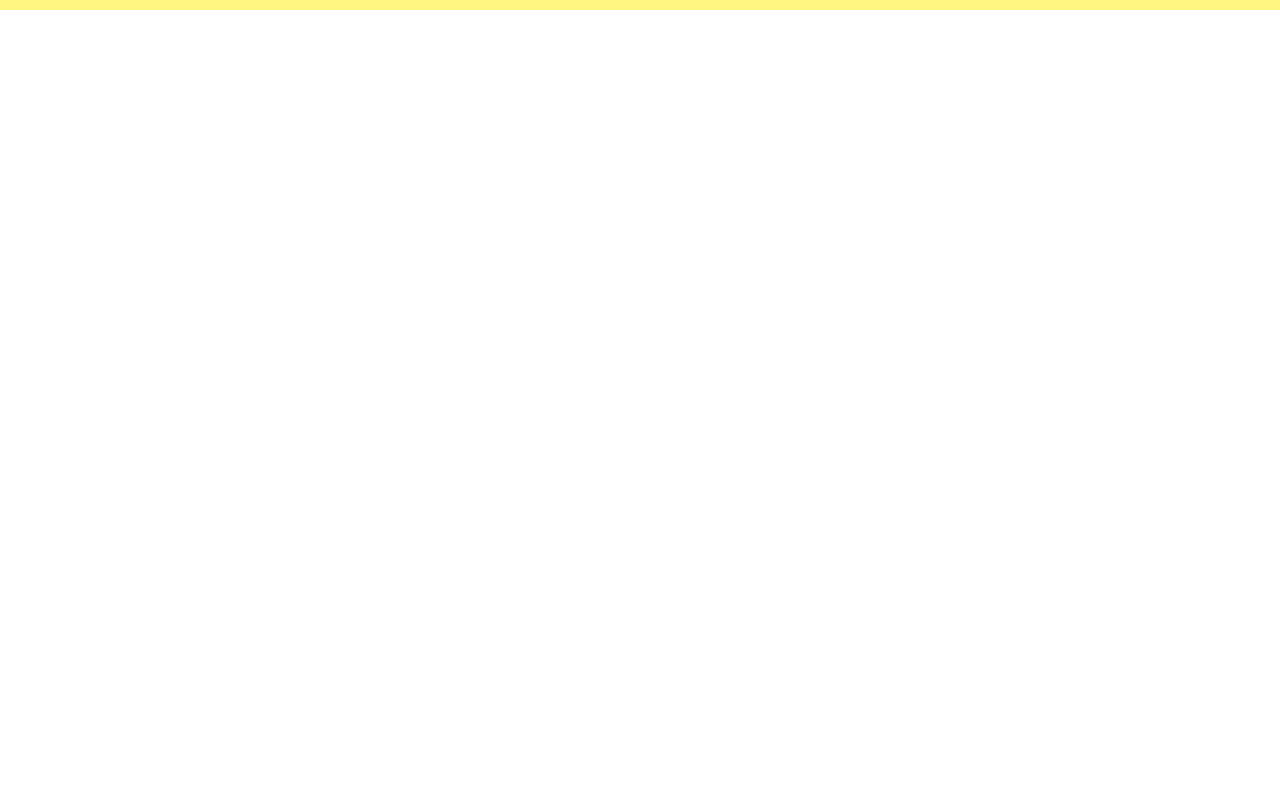
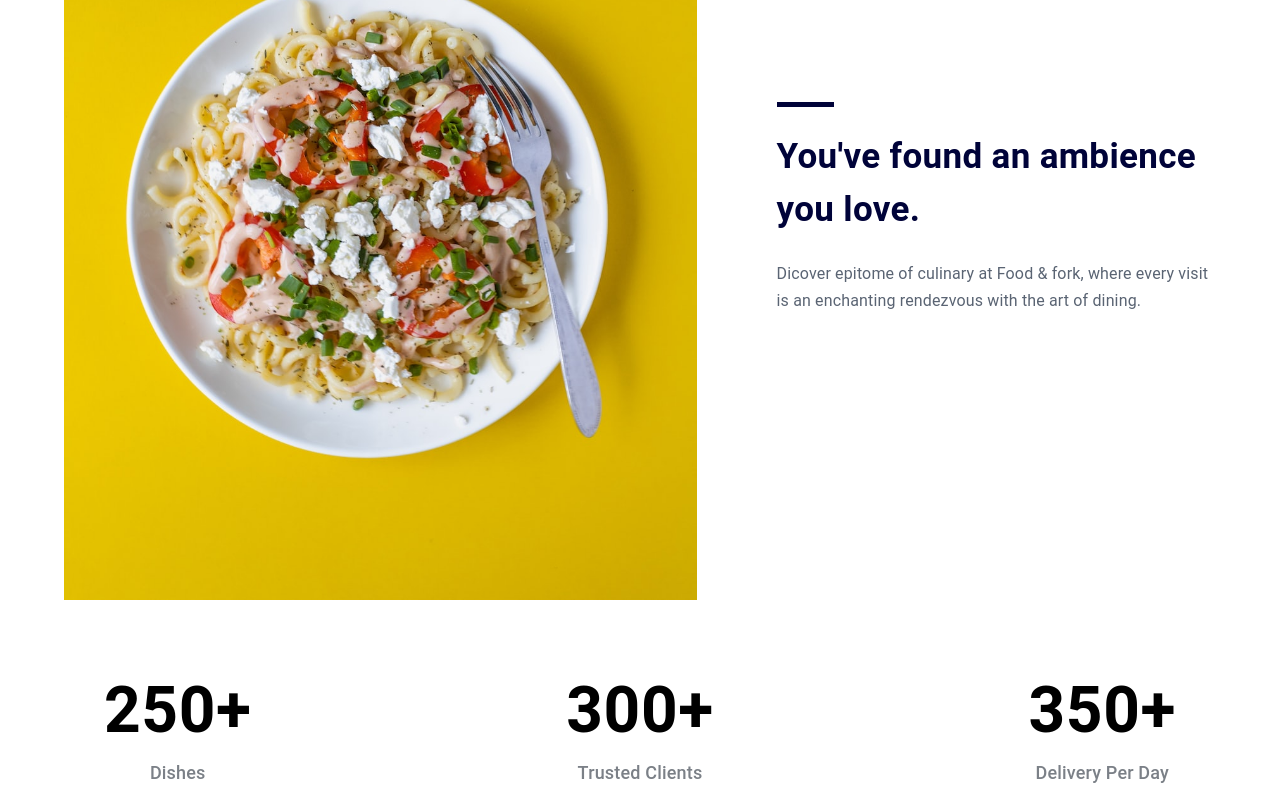
Before and after one commit to SuhailMuhammed1/Fork-Spoon-Web-App-Using-React, a React (Vite) app: page / in a window 1280 px wide. Shown: the part 2680-3480 px from the top of the page. Before the commit the page ends 2690 px from the top, so only its background shows below. Built offline with nearby package versions, Linux system fonts and the light colour scheme.

Commit message:
created Ambience page

```diff
--- a/src/App.jsx
+++ b/src/App.jsx
@@ -5,6 +5,7 @@ import Footer from './components/Footer/Footer'
 import Partner from './pages/Partner/Partner'
 import Booking from './pages/Booking/Booking'
 import Dishes from './pages/Dishes/Dishes'
+import Ambience from './pages/Ambience/Ambience'
 
 function App() {
   return (
@@ -14,6 +15,7 @@ function App() {
     <Partner/>
     <Booking/>
     <Dishes/>
+    <Ambience/>
     <Footer/>
     </>
   )
--- /dev/null
+++ b/src/pages/Ambience/Ambience.jsx
@@ -0,0 +1,125 @@
+import { Box, Container, styled, Typography } from '@mui/material'
+import React from 'react'
+import foodCard from '../../assets/img/ambience.jpg'
+
+function Ambience() {
+
+    const CustomBox = styled(Box)(({ theme }) => ({
+        display: 'flex',
+        gap: theme.spacing(10),
+        alignItems: 'center',
+        [theme.breakpoints.down('md')]: {
+            flexDirection: 'column',
+            textAlign: 'center',
+        },
+    }));
+
+    const ImgContainer = styled(Box)(({ theme }) => ({
+        width: '100%',
+        [theme.breakpoints.down('md')]: {
+            display: 'flex',
+            flexDirection: 'column',
+            alignItems: 'center',
+        },
+    }));
+
+    const LargeText = styled(Typography)(({ theme }) => ({
+        fontSize: '64px',
+        color: '#000',
+        fontWeight: '700',
+        [theme.breakpoints.down('md')]: {
+            fontSize: '32px',
+        },
+    }));
+
+    const SmallText = styled(Typography)(({ theme }) => ({
+        fontSize: '18px',
+        color: '#7B8087',
+        fontWeight: '500',
+        [theme.breakpoints.down('md')]: {
+            fontSize: '14px',
+        },
+    }));
+
+    const TextFlexBox = styled(Box)(({ theme }) => ({
+        marginTop: theme.spacing(7),
+        display: 'flex',
+        justifyContent: 'space-between',
+        padding: theme.spacing(0, 5, 0, 5),
+        [theme.breakpoints.down('sm')]: {
+            flexDirection: 'column',
+            gap: theme.spacing(5),
+        },
+    }));
+
+    const Divider = styled('div')(({ theme }) => ({
+        width: '13%',
+        height: '5px',
+        backgroundColor: '#000339',
+        [theme.breakpoints.down('md')]: {
+            marginLeft: 'auto',
+            marginRight: 'auto',
+        },
+    }));
+
+    const textFlexBox = [
+        {
+            largeText: '250+',
+            smallText: 'Dishes',
+        },
+        {
+            largeText: '300+',
+            smallText: 'Trusted Clients',
+        },
+        {
+            largeText: '350+',
+            smallText: 'Delivery Per Day',
+        },
+    ];
+
+    return (
+        <Box sx={{ py: 10 }}>
+            <Container>
+                <CustomBox>
+                    <ImgContainer>
+                        <img src={foodCard} alt="foodCard" style={{ maxWidth: '100%' }} />
+                    </ImgContainer>
+                    <Box>
+                        <Divider />
+                        <Typography sx={{
+                            fontSize: '35px',
+                            color: '#000339',
+                            fontWeight: '700',
+                            my: 3,
+                        }}>
+                            You've found an ambience you love.
+                        </Typography>
+                        <Typography sx={{
+                            fontSize: '16px',
+                            color: '#5A6473',
+                            lineHeight: '27px',
+                        }}>
+                            Dicover epitome of culinary at Food & fork, where every visit is an enchanting rendezvous with the art of dining.
+                        </Typography>
+                    </Box>
+                </CustomBox>
+                <TextFlexBox>
+                    {
+                        textFlexBox.map((item, index) => (
+                            <Box key={index} sx={{
+                                display: 'flex',
+                                flexDirection: 'column',
+                                alignItems: 'center',
+                            }}>
+                                <LargeText>{item.largeText}</LargeText>
+                                <SmallText>{item.smallText}</SmallText>
+                            </Box>
+                        ))
+                    }
+                </TextFlexBox>
+            </Container>
+        </Box>
+    )
+}
+
+export default Ambience
```
